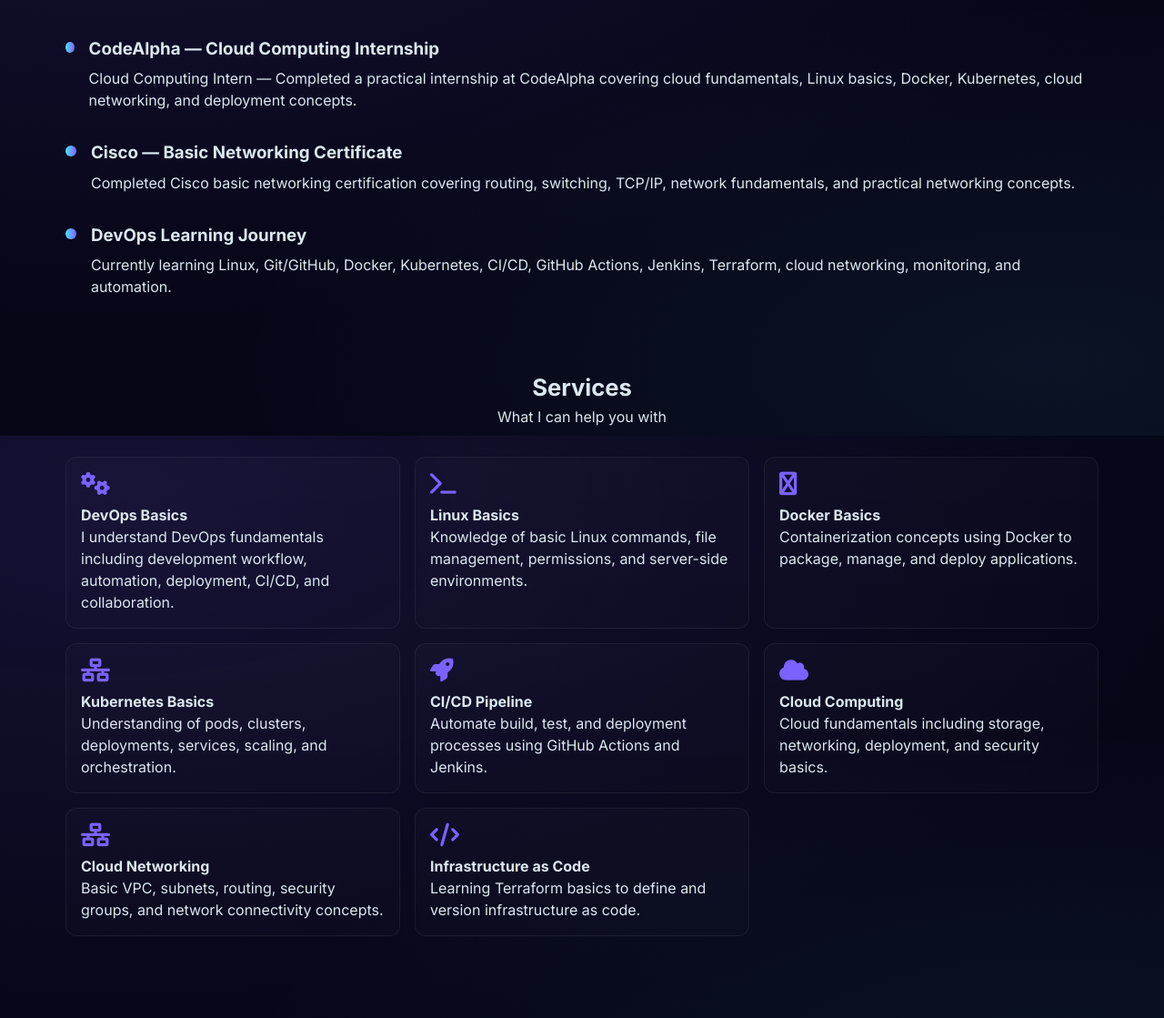
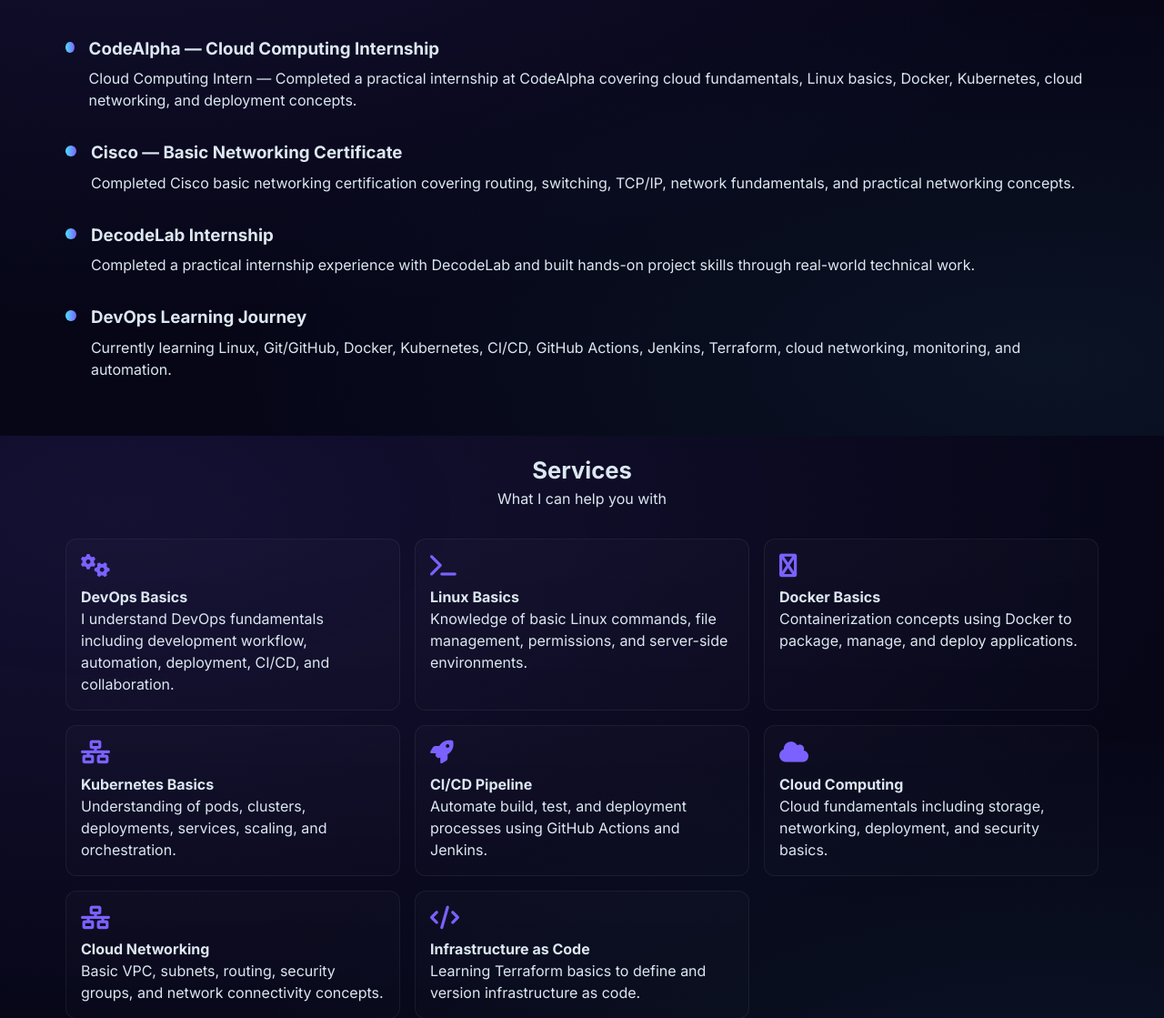
Before and after one commit to Mo-Ashad/Portfolio1, a Flask app: page / in a window 1280 px wide. Shown: the part 2721-3840 px from the top of the page at 91% size. Run offline with Flask 2, Linux system fonts and the light colour scheme.

Commit message:
Update portfolio content, resume, and project links

```diff
--- a/portfolio/static/script.js
+++ b/portfolio/static/script.js
@@ -97,7 +97,7 @@ if(window.IntersectionObserver && skillsSection){
 // Projects data
 const projects = [
   {title:'Dockerized Flask Web Application',desc:'A Flask web application containerized using Docker with a Dockerfile, image build process, and port mapping.',tech:'Python, Flask, Docker',tag:'devops',github:'#',live:'#'},
-  {title:'CI/CD Pipeline with GitHub Actions',desc:'Automated build and deployment workflow using GitHub Actions triggered on git pushes.',tech:'GitHub Actions, Git, YAML, Python',tag:'devops',github:'#',live:'#'},
+  {title:'CI/CD Pipeline with GitHub Actions',desc:'Automated build and deployment workflow using GitHub Actions triggered on git pushes.',tech:'GitHub Actions, Git, YAML, Python',tag:'devops',github:'https://github.com/Mo-Ashad/CI-CD-Pipeline-with-GitHub-Actions',live:'https://github.com/Mo-Ashad/CI-CD-Pipeline-with-GitHub-Actions'},
   {title:'Kubernetes Deployment Practice',desc:'Kubernetes manifests for deployments, services, and scaling — practice lab for orchestration.',tech:'Kubernetes, Docker, YAML',tag:'devops',github:'#',live:'#'},
   {title:'Cloud Computing Practice Labs',desc:'Collection of cloud practice labs covering Linux, Docker, Kubernetes, cloud networking, and deployment.',tech:'Cloud, Linux, Docker, Kubernetes',tag:'cloud',github:'#',live:'#'},
   {title:'Terraform Infrastructure as Code Basics',desc:'Beginner-level Terraform project to provision simple cloud resources and manage infrastructure as code.',tech:'Terraform, IaC, AWS Basics',tag:'devops',github:'#',live:'#'}
--- a/portfolio/templates/index.html
+++ b/portfolio/templates/index.html
@@ -153,6 +153,14 @@
           <div class="timeline-item">
             <div class="timeline-marker"></div>
             <div class="timeline-content">
+              <h3>DecodeLab Internship</h3>
+              <p>Completed a practical internship experience with DecodeLab and built hands-on project skills through real-world technical work.</p>
+            </div>
+          </div>
+
+          <div class="timeline-item">
+            <div class="timeline-marker"></div>
+            <div class="timeline-content">
               <h3>DevOps Learning Journey</h3>
               <p>Currently learning Linux, Git/GitHub, Docker, Kubernetes, CI/CD, GitHub Actions, Jenkins, Terraform, cloud networking, monitoring, and automation.</p>
             </div>
```
Also changed, not shown: portfolio/index.html (+10 -2 lines), 1 other file.
